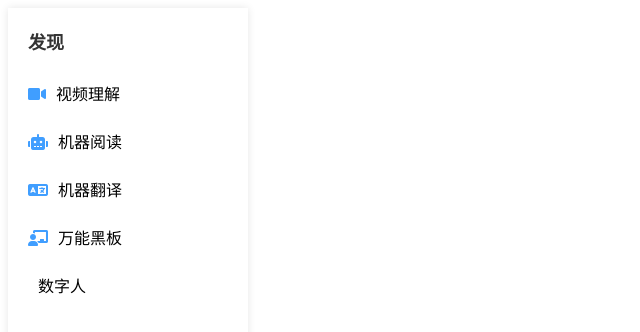
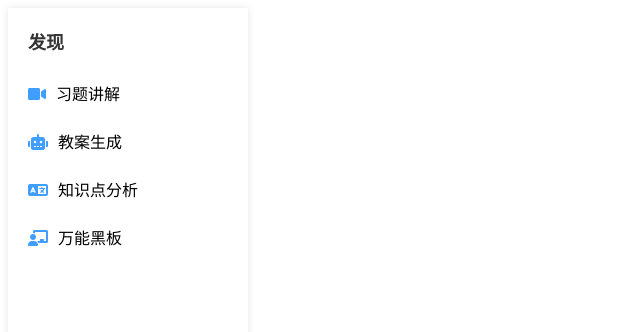
Before and after one commit to wxz-hxy/wxz-hxy.github.io, a plain HTML site: page index.html in a window 1280 px wide. Shown: the whole page, without its empty margins (0-640 px from the left). Drawn offline with Linux system fonts and the light colour scheme.

Commit message:
Update index.html
更改了侧边栏文字

```diff
--- a/index.html
+++ b/index.html
@@ -43,12 +43,12 @@
     <div class="sidebar">
         <h3>发现</h3>
         <ul>
-            <li><i class="fas fa-video"></i>视频理解</li>
-            <li><i class="fas fa-robot"></i>机器阅读</li>
-            <li><i class="fas fa-language"></i>机器翻译</li>
+            <li><i class="fas fa-video"></i>习题讲解</li>
+            <li><i class="fas fa-robot"></i>教案生成</li>
+            <li><i class="fas fa-language"></i>知识点分析</li>
             <li><i class="fas fa-chalkboard-teacher"></i>万能黑板</li>
-            <li><i class="fas fa-user-robot"></i>数字人</li>
         </ul>
     </div>
 </body>
+
 </html>
```
